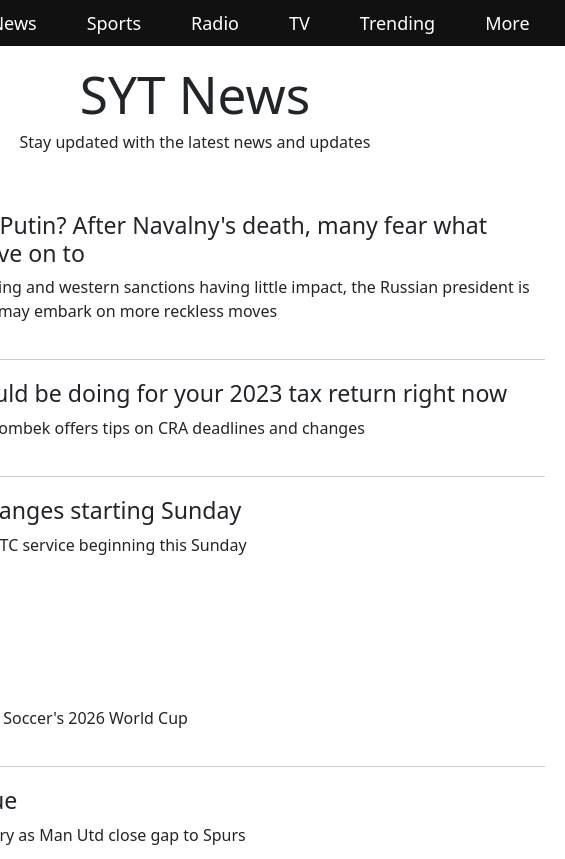
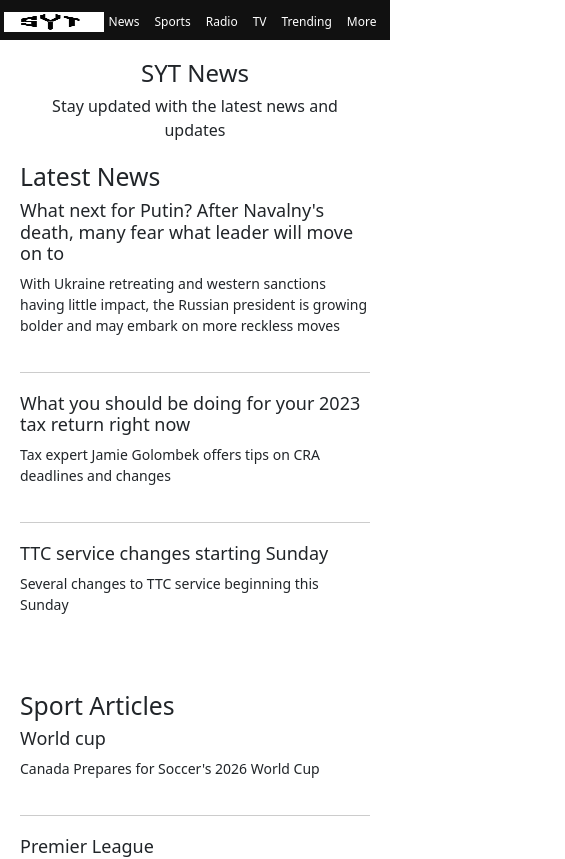
Before and after one commit to Trev241/news, a React (Vite) app: page / in a window 390 px wide. Shown: the top 859 px of the page, 565 px wide, since content can reach past the window. Built offline with nearby package versions, Linux system fonts and the light colour scheme.

Commit message:
Add responsive to Navbar and Home page

```diff
--- a/src/components/NavBar/NavBar.css
+++ b/src/components/NavBar/NavBar.css
@@ -37,3 +37,20 @@
 .navbar-link:hover {
    text-decoration: underline;
 }
+
+@media screen and (max-width: 768px) {
+   .navbar-item {
+      margin-right: 5px;
+   }
+
+   .navbar-link {
+      font-size: 12px;
+      padding: 3px 5px;
+   }
+
+   .navbar-logo img {
+      height: 20px;
+      width: 100px;
+   }
+
+}
--- a/src/pages/Home/Home.css
+++ b/src/pages/Home/Home.css
@@ -25,3 +25,24 @@
 .article:last-child {
    border-bottom: none;
 }
+
+
+@media screen and (max-width: 768px) {
+   .top-section h1 {
+      font-size: 24px;
+   }
+
+   .top-section p {
+      font-size: 16px;
+   }
+
+   .news-item h3,
+   .article h3 {
+      font-size: 18px;
+   }
+
+   .news-item p,
+   .article p {
+      font-size: 14px; /* Reduce font size for smaller screens */
+   }
+}
```
